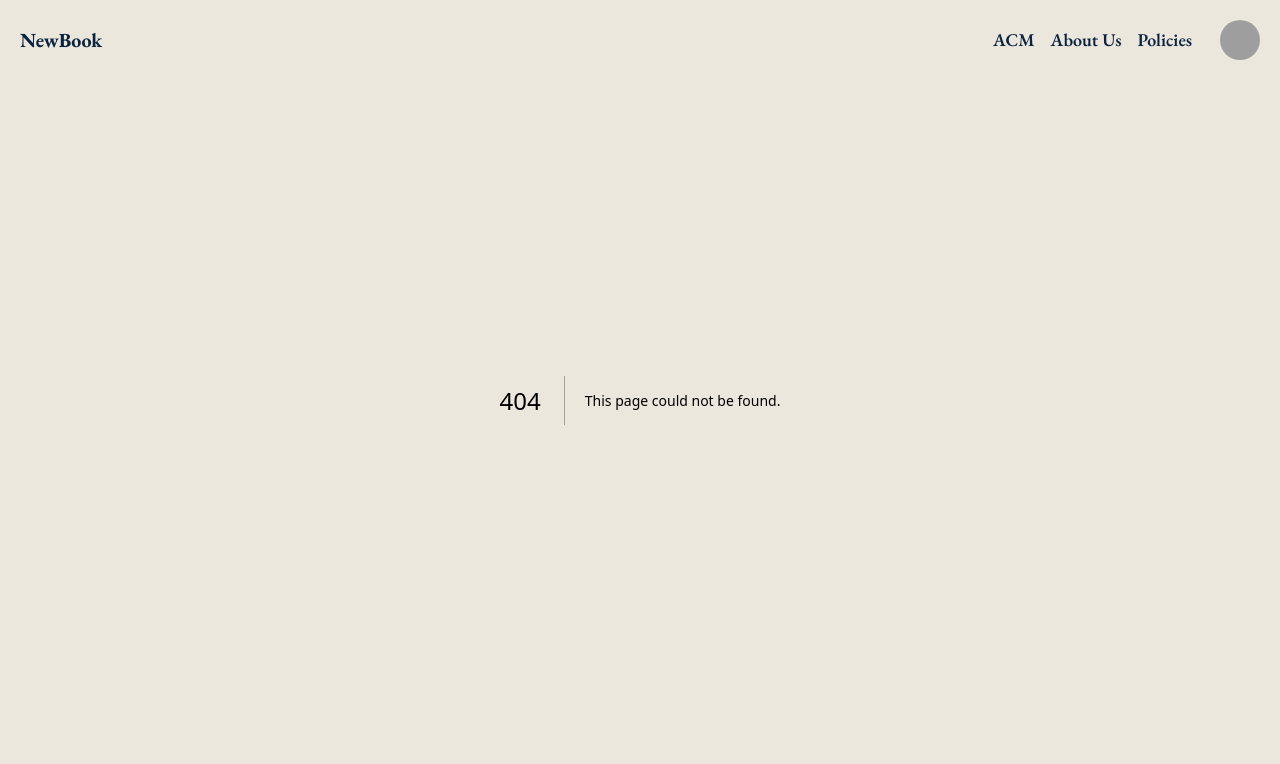
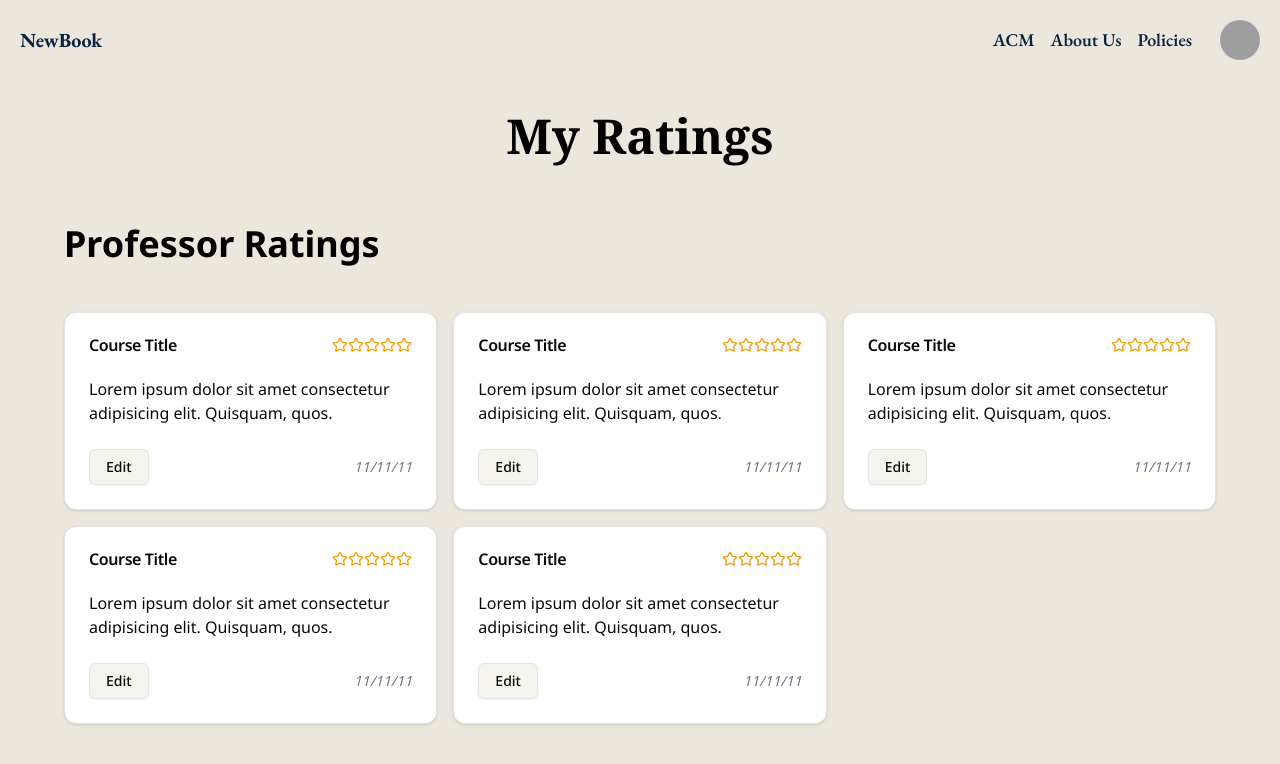
Before and after one commit to acmutsa/newbook-next, a Next.js app in the folder apps/web/: page /myratings in a window 1280 px wide. Before the commit this address had no page. Shown: the top 764 px of the page. Built offline with nearby package versions, Linux system fonts and the light colour scheme; grey boxes are pictures that could not be loaded.

Commit message:
start My Ratings page

```diff
--- /dev/null
+++ b/apps/web/src/app/myratings/page.tsx
@@ -0,0 +1,24 @@
+import RatingCard from "@/components/shared/RatingCard";
+import { Button } from "@/components/ui/button";
+import { Card, CardHeader, CardTitle } from "@/components/ui/card";
+
+export default async function Page() {
+
+
+
+    // const ratings = await getMyRatings(userID);
+
+    return <div className="mt-20 mx-8 pt-8">
+        <h1 className="mb-16 text-center text-5xl font-bold font-serif">My Ratings</h1>
+        <div>
+            <h2 className="text-4xl font-bold mb-4 px-8">Professor Ratings</h2>
+            <div className="grid grid-cols-1 md:grid-cols-2 lg:grid-cols-3 gap-4 overflow-x-scroll p-8">
+                <RatingCard id="1" />
+                <RatingCard id="2" />
+                <RatingCard id="3" />
+                <RatingCard id="4" />
+                <RatingCard id="5" />
+            </div>
+        </div>
+    </div>;
+};
--- /dev/null
+++ b/apps/web/src/components/shared/RatingCard.tsx
@@ -0,0 +1,35 @@
+import { Star } from "lucide-react";
+import Link from "next/link";
+import { Card, CardContent, CardFooter, CardHeader, CardTitle } from "../ui/card";
+import { Button } from "../ui/button";
+
+type RatingCardProps = {
+    id: string;
+};
+
+export default function RatingCard({ id }: RatingCardProps) {
+    return (
+        <Card className="min-w-[32ch] max-w-[64ch] hover:shadow-xl transition-shadow duration-200">
+            <CardHeader>
+                <div className="flex items-center justify-between">
+                    <Link href={`/myratings/${id}`}><CardTitle>Course Title</CardTitle></Link>
+                    <span className="inline-flex items-center text-amber-500" aria-hidden="true">
+                        {Array.from({ length: 5 }).map((_, index) => (
+                            <Star key={index} size={16} />
+                        ))}
+                    </span>
+                </div>
+            </CardHeader>
+            <CardContent>
+                <p>Lorem ipsum dolor sit amet consectetur adipisicing elit. Quisquam, quos.</p>
+            </CardContent>
+            <CardFooter>
+                <div className="w-full flex items-center justify-between">
+                    <Link href={`/myratings/${id}/edit`}><Button variant="outline">Edit</Button></Link>
+                    <p className="text-sm text-gray-500 italic">11/11/11</p>
+                </div>
+
+            </CardFooter>
+        </Card>
+    );
+}
--- /dev/null
+++ b/apps/web/src/components/ui/card.tsx
@@ -0,0 +1,76 @@
+import * as React from "react"
+
+import { cn } from "@/lib/utils"
+
+const Card = React.forwardRef<
+  HTMLDivElement,
+  React.HTMLAttributes<HTMLDivElement>
+>(({ className, ...props }, ref) => (
+  <div
+    ref={ref}
+    className={cn(
+      "rounded-xl border bg-card text-card-foreground shadow",
+      className
+    )}
+    {...props}
+  />
+))
+Card.displayName = "Card"
+
+const CardHeader = React.forwardRef<
+  HTMLDivElement,
+  React.HTMLAttributes<HTMLDivElement>
+>(({ className, ...props }, ref) => (
+  <div
+    ref={ref}
+    className={cn("flex flex-col space-y-1.5 p-6", className)}
+    {...props}
+  />
+))
+CardHeader.displayName = "CardHeader"
+
+const CardTitle = React.forwardRef<
+  HTMLDivElement,
+  React.HTMLAttributes<HTMLDivElement>
+>(({ className, ...props }, ref) => (
+  <div
+    ref={ref}
+    className={cn("font-semibold leading-none tracking-tight", className)}
+    {...props}
+  />
+))
+CardTitle.displayName = "CardTitle"
+
+const CardDescription = React.forwardRef<
+  HTMLDivElement,
+  React.HTMLAttributes<HTMLDivElement>
+>(({ className, ...props }, ref) => (
+  <div
+    ref={ref}
+    className={cn("text-sm text-muted-foreground", className)}
+    {...props}
+  />
+))
+CardDescription.displayName = "CardDescription"
+
+const CardContent = React.forwardRef<
+  HTMLDivElement,
+  React.HTMLAttributes<HTMLDivElement>
+>(({ className, ...props }, ref) => (
+  <div ref={ref} className={cn("p-6 pt-0", className)} {...props} />
+))
+CardContent.displayName = "CardContent"
+
+const CardFooter = React.forwardRef<
+  HTMLDivElement,
+  React.HTMLAttributes<HTMLDivElement>
+>(({ className, ...props }, ref) => (
+  <div
+    ref={ref}
+    className={cn("flex items-center p-6 pt-0", className)}
+    {...props}
+  />
+))
+CardFooter.displayName = "CardFooter"
+
+export { Card, CardHeader, CardFooter, CardTitle, CardDescription, CardContent }
--- a/package.json
+++ b/package.json
@@ -16,7 +16,7 @@
     "turbo": "^2.1.3",
     "typescript": "^5.4.5"
   },
-  "packageManager": "pnpm@9.12.3",
+  "packageManager": "pnpm@9.12.2+sha512.22721b3a11f81661ae1ec68ce1a7b879425a1ca5b991c975b074ac220b187ce56c708fe5db69f4c962c989452eee76c82877f4ee80f474cebd61ee13461b6228",
   "engines": {
     "node": ">=18"
   },
```
Also changed, not shown: packages/db/queries.ts (+8 -1 lines), apps/web/src/app/page.tsx (line endings or trailing spaces).
